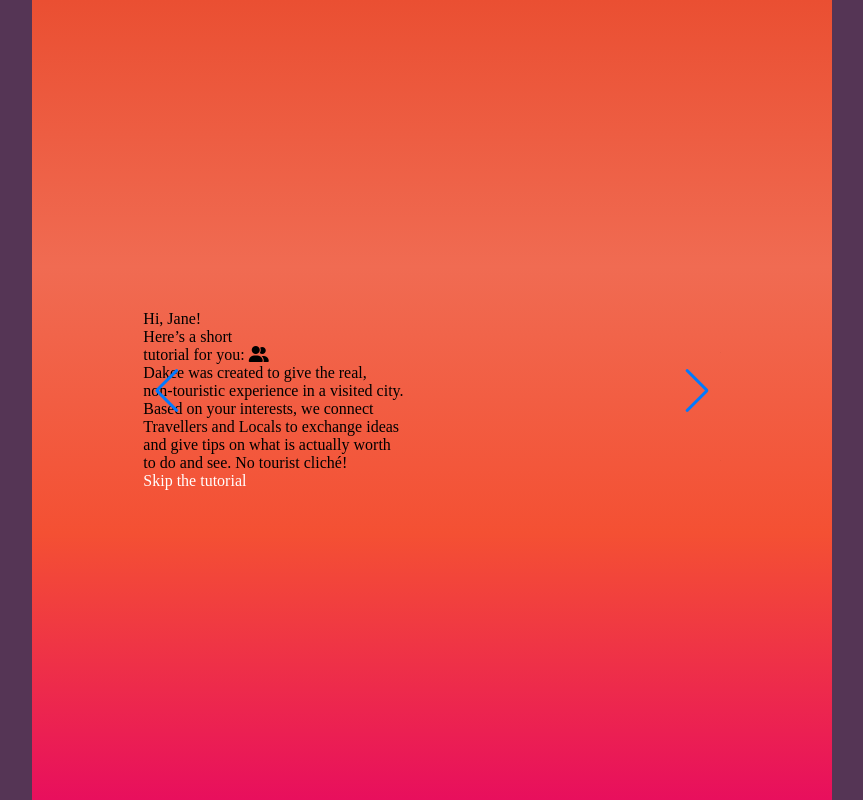
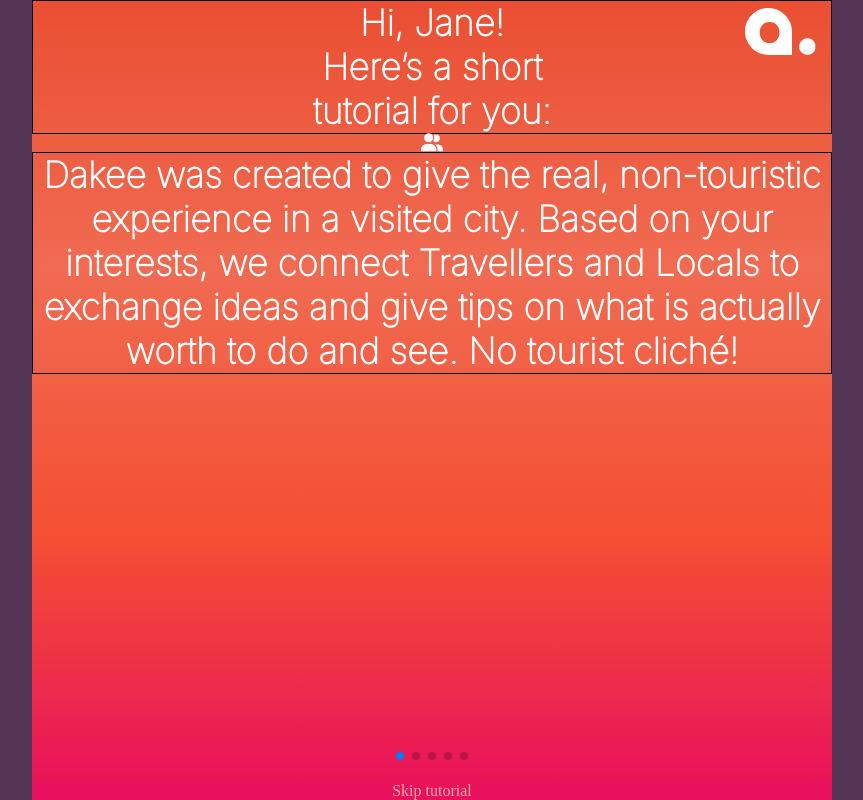
Before and after one commit to CHICU22/FinalProject-Dokee, a PHP site: page /Tutorial-Swiper/tutorial1.html in a window 1280 px wide. Shown: the whole page, without its empty margins (208-1071 px from the left). Run offline with PHP 8.4, Linux system fonts and the light colour scheme; some libraries are stand-ins or nearby versions.

Commit message:
swiper done

```diff
--- a/src/Tutorial-Swiper/tutorial1.html
+++ b/src/Tutorial-Swiper/tutorial1.html
@@ -10,55 +10,75 @@
     <link href="https://fonts.googleapis.com/css2?family=Inter:wght@100&display=swap" rel="stylesheet">
     <link rel="stylesheet" href="https://cdn.jsdelivr.net/npm/swiper@9/swiper-bundle.min.css" />
     <script src="https://kit.fontawesome.com/a8df0f6591.js" crossorigin="anonymous"></script>
-    <script src="https://cdn.jsdelivr.net/npm/swiper@9/swiper-bundle.min.js"></script>
 
     <title>dakee.</title>
 </head>
 <body>
+      <div class="swiper mySwiper">
+        <div class="swiper-wrapper">
+          <div class="swiper-slide">
+            <img id="logo-small" src="../icons/logo_small.svg" alt="Logo Small">
             <div id="tutorial-1">
-            <div class="swiper">
-                <!-- Additional required wrapper -->
-                <div class="swiper-wrapper">
-                  <!-- Slides -->
-                  <div class="swiper-slide">
-                    <p1>
-                        Hi, Jane!<br> Here’s a short<br> tutorial for you:
-                    </p1>
+              <p>
+                Hi, Jane!<br>
+                Here’s a short<br>
+                tutorial for you:
+              </p>
               <i class="fa-solid fa-user-group"></i>
-                    <p>Dakee was created to give the real,<br>
-                        non-touristic experience in a visited city.<br>
+              <p>Dakee was created to give the real,
+                non-touristic experience in a visited city.
 
-                        Based on your interests, we connect<br>
-                        Travellers and Locals to exchange ideas<br>
-                        and give tips on what is actually worth<br>
+                Based on your interests, we connect
+                Travellers and Locals to exchange ideas
+                and give tips on what is actually worth
                 to do and see. No tourist cliché! </p>
             </div>
+          </div>
           <div class="swiper-slide">
-                    <p1>
-                        Hi, Jane!<br> Here’s a short<br> tutorial for you:
-                    </p1>
-                    <i class="fa-solid fa-user-group"></i>
-                    <p>Dakee was created to give the real,<br>
-                        non-touristic experience in a visited city.<br>
+            <img id="logo-small" src="../icons/logo_small.svg" alt="Logo Small">
+            <div id="tutorial-1">
+              <p>
+                Who is<br>
+                a Traveller?
+              </p>
+              <i class="fa-sharp fa-solid fa-plane"></i>
+              <p>A Traveller looks for a matching Local
+                personto get tips via chat on what to see,
+                visit or do in a specific city.
 
-                        Based on your interests, we connect<br>
-                        Travellers and Locals to exchange ideas<br>
-                        and give tips on what is actually worth<br>
-                        to do and see. No tourist cliché! </p>
+                He or she can later give the avaliations for
+                the tips given. </p>
             </div>
-                  <div class="swiper-slide">Slide 3</div>
-                  ...
           </div>
-                <!-- If we need pagination -->
+          <div class="swiper-slide">
+            <img id="logo-small" src="../icons/logo_small.svg" alt="Logo Small">
+            <div id="tutorial-1">
+              <p>
+                Who is<br>
+                a Traveller?
+              </p>
+              <i class="fa-sharp fa-solid fa-plane"></i>
+              <p>A Traveller looks for a matching Local
+                personto get tips via chat on what to see,
+                visit or do in a specific city.
+
+                He or she can later give the avaliations for
+                the tips given. </p>
+            </div>
+          </div>
+          <div class="swiper-slide">Slide 4</div>
+          <div class="swiper-slide">Slide 5</div>
+        </div>
         <div class="swiper-pagination"></div>
+      </div>
+      <div id="skip-tutorial">
+        <button onclick="window.location.href='../Questionaire-Pages/questionaire1.html'" >Skip tutorial</button>
+    </div>
 
-                <!-- If we need navigation buttons -->
-                <div class="swiper-button-prev"></div>
-                <div class="swiper-button-next"></div>
+      <!-- Swiper JS -->
+      <script src="https://cdn.jsdelivr.net/npm/swiper@9/swiper-bundle.min.js"></script>
 
-                <!-- If we need scrollbar -->
-                <div class="swiper-scrollbar"></div>
-              </div>
+      <!-- Initialize Swiper -->
       <script>
         var swiper = new Swiper(".mySwiper", {
           pagination: {
@@ -66,9 +86,5 @@
           },
         });
       </script>
-            <div id="continue">
-                <button onclick="window.location.href=''" >Skip the tutorial</button>
-            </div>
-    </div>
 </body>
 </html>
--- a/src/styles.css
+++ b/src/styles.css
@@ -109,3 +109,58 @@
     line-height: 44px;
     color: white;
 }
+
+.swiper {
+    width: 100%;
+    height: 100%;
+  }
+
+  .swiper-slide {
+    display: flex;
+    text-align: center;
+    font-size: 18px;
+    display: flex;
+    justify-content: center;
+    align-items: center;
+  }
+
+  .swiper-slide img {
+    display: block;
+    width: 100%;
+    height: 100%;
+    object-fit: cover;
+  }
+
+#tutorial-1>p{
+    font-family: 'Inter';
+    font-style: normal;
+    font-weight: 700;
+    font-size: 36px;
+    line-height: 44px;
+
+    color: #FFFFFF;
+
+    border: 1px solid #000000;
+}
+
+#tutorial-1>i{
+    color: #FFFFFF;
+}
+
+#logo-small{
+    position: absolute;
+    width: 70.64px;
+    height: 47px;
+    top: 8px;
+    right: 16px;
+}
+
+#skip-tutorial>button{
+    background: none;
+	color: #FFABAB;
+	border: none;
+	padding: 0;
+	cursor: pointer;
+	outline: inherit;
+    font: var(--font);
+}
```
Also changed, not shown: src/Questionaire-Pages/questionaire1.html (+12 -1 lines), src/icons/logo_small.svg (added). Lines whose indentation alone changed are shown as unchanged.
